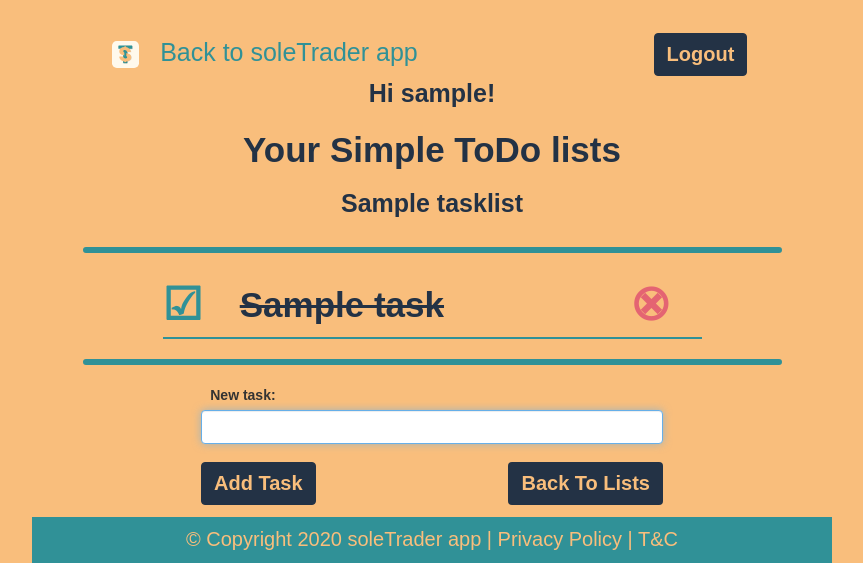
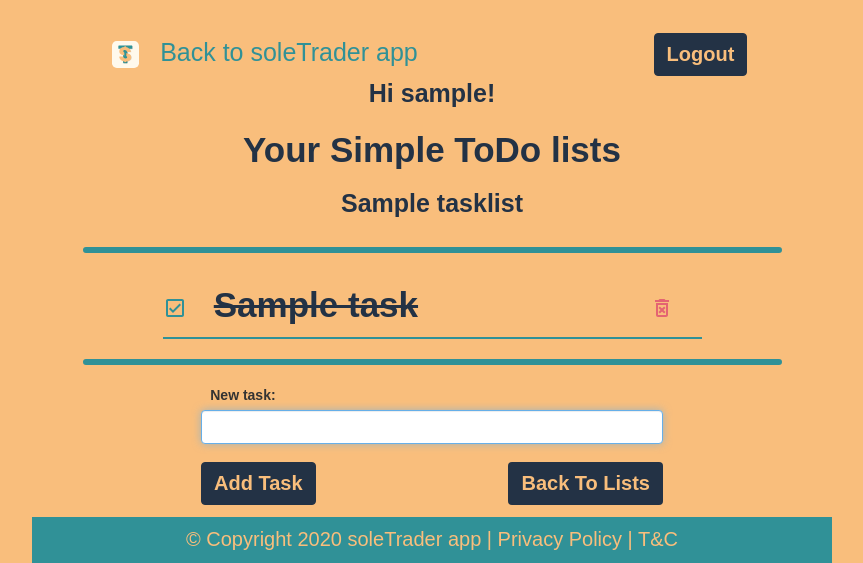
Before and after one commit to zvikasan/ToDoLists-Website-Python-Flask, a Flask app: page /add-task/1 in a window 1280 px wide. Shown: the top 563 px of the page, without its empty margins (208-1071 px from the left). Run offline with Flask 2, Linux system fonts and the light colour scheme; a user stored in the database is signed in; tables that the repository leaves empty hold one stand-in row (values such as "Sample post"); some libraries are stand-ins or nearby versions.

Commit message:
fighting with icons

```diff
--- a/templates/add_task.html
+++ b/templates/add_task.html
@@ -17,14 +17,14 @@
           {% for task in tasks %}
             <tr class="tasks-table-row">
             {% if task.task_completed %}
-                <td><a href="{{url_for('toggle_task', task_id=task.id)}}"> ☑ </a></td>
+                <td><a href="{{url_for('toggle_task', task_id=task.id)}}"><img src="../static/img/checkbox_checked.svg"></a></td>
                 <td class="table-crossed-text">{{task.task_name}}</td>
-                <td><a class="red-color" href="{{url_for('delete_task', task_id=task.id)}}"> ⮿ </a></td>
+                <td><a class="red-color" href="{{url_for('delete_task', task_id=task.id)}}"><img src="../static/img/delete.svg"></a></td>
             {% else %}
-                <td><a href="{{url_for('toggle_task', task_id=task.id)}}"> ☐ </a></td>
+                <td><a href="{{url_for('toggle_task', task_id=task.id)}}"><img src="../static/img/checkbox_clear.svg"></a></td>
                 <td class="table-text">{{task.task_name}}</td>
 <!--                <td><a class="red-color" href="{{url_for('delete_task', task_id=task.id)}}"> ⮿ </a></td>-->
-                <td><a href="{{url_for('delete_task', task_id=task.id)}}"><img class="delete-image" src="../static/img/delete.svg"></a></td>
+                <td><a href="{{url_for('delete_task', task_id=task.id)}}"><img src="../static/img/delete.svg"></a></td>
             {% endif %}
             </tr>
           {% endfor %}
```
Also changed, not shown: static/img/checkbox_checked.svg (added), static/img/checkbox_clear.svg (added).
